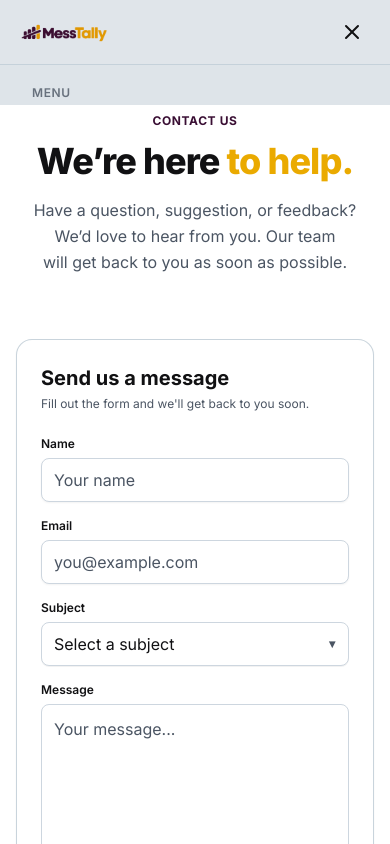
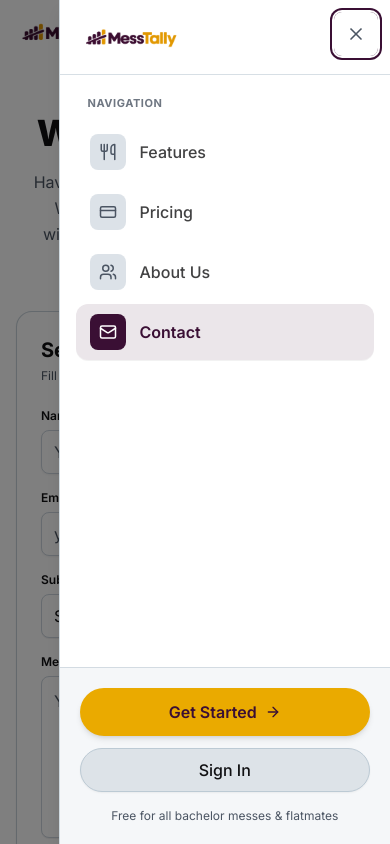
Before and after one commit to webpromahdi/mess-tally-frontend, a Next.js app: page /contact in a window 390 px wide. Both pictures are taken after a click on the button "Open navigation menu". Shown: the top 844 px of the page. Built offline with nearby package versions, Linux system fonts and the light colour scheme; no server answers.

Commit message:
feat: add seamless responsive header

```diff
--- a/src/app/(marketing-pages)/about/page.tsx
+++ b/src/app/(marketing-pages)/about/page.tsx
@@ -27,10 +27,6 @@ export default function AboutUsPage() {
         <div className="grid grid-cols-1 lg:grid-cols-12 gap-8 sm:gap-12 lg:gap-16 items-center">
           {/* Left Column: Narrative */}
           <div className="lg:col-span-6 space-y-5 sm:space-y-6">
-            <p className="text-xs sm:text-sm font-bold uppercase tracking-wider text-primary dark:text-brand-accent">
-              ABOUT US
-            </p>
-
             <h1
               id="about-hero-heading"
               className="text-4xl sm:text-5xl lg:text-[3.5rem] font-extrabold tracking-tight text-foreground leading-[1.12]"
--- a/src/app/(marketing-pages)/contact/page.tsx
+++ b/src/app/(marketing-pages)/contact/page.tsx
@@ -32,10 +32,6 @@ export default function ContactPage() {
         aria-labelledby="contact-hero-heading"
         className="mx-auto max-w-7xl px-4 sm:px-6 lg:px-8 pt-12 sm:pt-16 lg:pt-20 pb-8 text-center"
       >
-        <p className="text-xs sm:text-sm font-bold uppercase tracking-wider text-primary dark:text-brand-accent mb-3">
-          CONTACT US
-        </p>
-
         <h1
           id="contact-hero-heading"
           className="text-4xl sm:text-5xl lg:text-[3.5rem] font-extrabold tracking-tight text-foreground leading-[1.12] text-balance"
--- a/src/app/(marketing-pages)/features/page.tsx
+++ b/src/app/(marketing-pages)/features/page.tsx
@@ -81,10 +81,6 @@ export default function FeaturesPage() {
         aria-labelledby="features-hero-heading"
         className="mx-auto max-w-7xl px-4 sm:px-6 lg:px-8 pt-12 sm:pt-16 lg:pt-20 pb-8 text-center"
       >
-        <p className="text-xs sm:text-sm font-bold uppercase tracking-wider text-primary dark:text-brand-accent mb-3">
-          FEATURES
-        </p>
-
         <h1
           id="features-hero-heading"
           className="text-4xl sm:text-5xl lg:text-[3.5rem] font-extrabold tracking-tight text-foreground leading-[1.12] text-balance"
--- a/src/app/(marketing-pages)/layout.tsx
+++ b/src/app/(marketing-pages)/layout.tsx
@@ -22,7 +22,7 @@ export default function MarketingPagesLayout({
       {/* Main Content Landmark with Zero-Tolerance Horizontal Overflow Containment */}
       <main
         id="main-content"
-        className="flex-1 w-full min-w-0 max-w-full overflow-x-hidden"
+        className="flex-1 w-full min-w-0 max-w-full overflow-x-hidden -mt-16 sm:-mt-20 pt-16 sm:pt-20"
       >
         {children}
       </main>
--- a/src/components/marketing/header.tsx
+++ b/src/components/marketing/header.tsx
@@ -1,39 +1,54 @@
 "use client";
 
-import { ArrowRight, Menu, X } from "lucide-react";
+import {
+  ArrowRight,
+  CreditCard,
+  Mail,
+  Menu,
+  Users,
+  Utensils,
+} from "lucide-react";
 import Link from "next/link";
 import { usePathname } from "next/navigation";
 import * as React from "react";
 
 import { BrandLogo } from "@/components/brand-logo";
 import { Button } from "@/components/ui/button";
+import {
+  Sheet,
+  SheetContent,
+  SheetDescription,
+  SheetHeader,
+  SheetTitle,
+  SheetTrigger,
+} from "@/components/ui/sheet";
 import { siteConfig } from "@/config/site";
 import { cn } from "@/lib/utils";
+
+// Map each marketing nav link to a recognizable icon for the mobile drawer
+const NAV_ICONS = {
+  "/features": Utensils,
+  "/pricing": CreditCard,
+  "/about": Users,
+  "/contact": Mail,
+} as const;
 
 export function MarketingHeader() {
   const pathname = usePathname();
   const [mobileMenuOpen, setMobileMenuOpen] = React.useState(false);
+  const [isScrolled, setIsScrolled] = React.useState(false);
 
-  // Close mobile menu on Escape key press
+  // Monitor window scroll to smoothly transition from 100% transparent blend to frosted glass on scroll
   React.useEffect(() => {
-    function handleKeyDown(event: KeyboardEvent) {
-      if (event.key === "Escape") {
-        setMobileMenuOpen(false);
-      }
-    }
-    if (mobileMenuOpen) {
-      window.addEventListener("keydown", handleKeyDown);
-      document.body.style.overflow = "hidden";
-    } else {
-      document.body.style.overflow = "";
-    }
-    return () => {
-      window.removeEventListener("keydown", handleKeyDown);
-      document.body.style.overflow = "";
+    const handleScroll = () => {
+      setIsScrolled(window.scrollY > 20);
     };
-  }, [mobileMenuOpen]);
+    handleScroll();
+    window.addEventListener("scroll", handleScroll, { passive: true });
+    return () => window.removeEventListener("scroll", handleScroll);
+  }, []);
 
-  // Close mobile menu on route change
+  // Close mobile drawer on route navigation
   // biome-ignore lint/correctness/useExhaustiveDependencies: close on navigation
   React.useEffect(() => {
     setMobileMenuOpen(false);
@@ -42,9 +57,14 @@ export function MarketingHeader() {
   return (
     <header
       id="marketing-header"
-      className="sticky top-0 z-50 w-full border-b border-border/70 bg-background/90 backdrop-blur-md transition-colors"
+      className={cn(
+        "sticky top-0 z-40 w-full transition-all duration-300",
+        isScrolled
+          ? "border-b border-border/50 bg-white/80 dark:bg-aubergine-950/85 backdrop-blur-md shadow-2xs"
+          : "border-b border-transparent bg-transparent shadow-none",
+      )}
     >
-      <div className="mx-auto flex h-16 max-w-7xl items-center justify-between px-4 sm:px-6 lg:px-8">
+      <div className="mx-auto flex h-16 sm:h-20 max-w-7xl items-center justify-between px-4 sm:px-6 lg:px-8">
         {/* Brand Logo Anchor */}
         <Link
           href="/"
@@ -52,14 +72,18 @@ export function MarketingHeader() {
           className="inline-flex items-center gap-2 rounded-lg py-1 outline-none focus-visible:ring-2 focus-visible:ring-ring"
           aria-label="MessTally Home"
         >
-          <BrandLogo variant="auto" className="h-8 sm:h-9 w-auto" />
+          <BrandLogo
+            variant="auto"
+            className="h-9 sm:h-10 md:h-11 lg:h-12 w-auto transition-transform hover:scale-[1.02]"
+            priority
+          />
         </Link>
 
-        {/* Desktop Navigation Links (≥ 768px) */}
+        {/* Desktop Navigation Links (≥ 768px) - Modern capsule navigation */}
         <nav
           id="desktop-navigation"
           aria-label="Main Navigation"
-          className="hidden md:flex items-center gap-1 lg:gap-2"
+          className="hidden md:flex items-center gap-1.5"
         >
           {siteConfig.marketingNavLinks.map((item) => {
             const isActive =
@@ -71,84 +95,85 @@ export function MarketingHeader() {
                 key={item.href}
                 href={item.href}
                 className={cn(
-                  "relative rounded-md px-3.5 py-2 text-sm font-medium transition-colors outline-none focus-visible:ring-2 focus-visible:ring-ring",
+                  "rounded-full px-4 py-2 text-sm font-medium transition-all duration-200 outline-none focus-visible:ring-2 focus-visible:ring-ring",
                   isActive
-                    ? "text-primary dark:text-brand-accent font-semibold"
-                    : "text-muted-foreground hover:text-foreground hover:bg-accent/60",
+                    ? "bg-primary/10 text-primary dark:bg-brand-accent/15 dark:text-brand-accent font-semibold shadow-2xs"
+                    : "text-muted-foreground hover:text-foreground hover:bg-black/[0.04] dark:hover:bg-white/[0.06]",
                 )}
                 aria-current={isActive ? "page" : undefined}
               >
                 {item.label}
-                {isActive && (
-                  <span
-                    className="absolute inset-x-2 -bottom-2.5 h-0.5 rounded-full bg-brand-accent"
-                    aria-hidden="true"
-                  />
-                )}
               </Link>
             );
           })}
         </nav>
 
-        {/* Desktop Actions (≥ 768px) */}
-        <div className="hidden md:flex items-center gap-3">
-          <Button
-            asChild
-            variant="outline"
-            size="sm"
-            id="desktop-signin-button"
-            className="rounded-lg border-border text-foreground hover:bg-accent"
+        {/* Desktop Actions (≥ 768px) - Clean Sign In & Marigold Pill CTA */}
+        <div className="hidden md:flex items-center gap-2.5">
+          <Link
+            href="/login"
+            id="desktop-signin-link"
+            className="text-sm font-medium text-muted-foreground hover:text-foreground px-4 py-2 rounded-full hover:bg-black/[0.03] dark:hover:bg-white/[0.05] transition-colors outline-none focus-visible:ring-2 focus-visible:ring-ring"
           >
-            <Link href="/login">Sign In</Link>
-          </Button>
+            Sign In
+          </Link>
 
           <Button
             asChild
             variant="brand-accent"
-            size="sm"
             id="desktop-get-started-button"
-            className="rounded-lg font-semibold shadow-2xs"
+            className="rounded-full px-5 py-2.5 text-sm font-semibold shadow-xs hover:bg-marigold-600 active:scale-[0.98] transition-all"
           >
             <Link href="/register">Get Started</Link>
           </Button>
         </div>
 
-        {/* Mobile Hamburger Toggle Button (< 768px) */}
-        {/* Strictly satisfies 44x44px touch target rule from responsive.md */}
+        {/* Mobile Hamburger Drawer Trigger (< 768px) */}
+        {/* Satisfies 44x44px touch target rule from responsive.md */}
+        <Sheet open={mobileMenuOpen} onOpenChange={setMobileMenuOpen}>
+          <SheetTrigger asChild>
             <button
               type="button"
               id="mobile-nav-toggle-button"
-          onClick={() => setMobileMenuOpen((prev) => !prev)}
-          className="md:hidden inline-flex size-11 items-center justify-center rounded-lg text-foreground transition-colors hover:bg-accent focus-visible:outline-none focus-visible:ring-2 focus-visible:ring-ring"
-          aria-expanded={mobileMenuOpen}
-          aria-controls="mobile-nav-drawer"
-          aria-label={
-            mobileMenuOpen ? "Close navigation menu" : "Open navigation menu"
-          }
+              className="md:hidden inline-flex size-11 items-center justify-center rounded-full text-foreground/80 hover:text-foreground hover:bg-black/5 dark:hover:bg-white/10 transition-colors focus-visible:outline-none focus-visible:ring-2 focus-visible:ring-ring"
+              aria-label="Open navigation menu"
             >
-          {mobileMenuOpen ? (
-            <X className="size-6 text-foreground" aria-hidden="true" />
-          ) : (
               <Menu className="size-6 text-foreground" aria-hidden="true" />
-          )}
             </button>
+          </SheetTrigger>
+
+          {/* Accessible off-canvas slide-over drawer clamped to min(85vw, 320px) per responsive.md */}
+          <SheetContent
+            side="right"
+            className="w-[min(85vw,340px)] sm:max-w-sm p-0 flex flex-col justify-between border-l border-border/70 bg-white dark:bg-card text-foreground"
+          >
+            <div>
+              {/* Drawer Top Header with Logo */}
+              <SheetHeader className="p-5 border-b border-border/60 flex flex-row items-center justify-between text-left">
+                <div className="flex items-center gap-2">
+                  <BrandLogo variant="auto" className="h-8.5 w-auto" />
                 </div>
+                <SheetTitle className="sr-only">
+                  MessTally Navigation
+                </SheetTitle>
+                <SheetDescription className="sr-only">
+                  Main navigation options for MessTally marketing pages
+                </SheetDescription>
+              </SheetHeader>
 
-      {/* Mobile Drawer Overlay & Panel (< 768px) */}
-      {mobileMenuOpen && (
-        <div
-          id="mobile-nav-drawer"
-          className="md:hidden fixed inset-x-0 top-16 bottom-0 z-40 bg-background/95 backdrop-blur-lg flex flex-col justify-between overflow-y-auto border-t border-border/70 p-5 animate-in fade-in slide-in-from-top-2 duration-200"
-        >
-          <div className="space-y-2">
-            <p className="px-3 text-xs font-semibold uppercase tracking-wider text-muted-foreground/80">
-              Menu
+              {/* Drawer Navigation Links */}
+              <div className="px-4 py-5 space-y-1">
+                <p className="px-3 pb-2 text-[11px] font-bold uppercase tracking-wider text-muted-foreground/80">
+                  Navigation
                 </p>
                 <nav
                   className="flex flex-col space-y-1"
                   aria-label="Mobile Navigation"
                 >
                   {siteConfig.marketingNavLinks.map((item) => {
+                    const Icon =
+                      NAV_ICONS[item.href as keyof typeof NAV_ICONS] ??
+                      Utensils;
                     const isActive =
                       pathname === item.href ||
                       (item.href === "/about" && pathname === "/about-us") ||
@@ -159,50 +184,64 @@ export function MarketingHeader() {
                         href={item.href}
                         onClick={() => setMobileMenuOpen(false)}
                         className={cn(
-                      "flex min-h-[44px] items-center justify-between rounded-lg px-4 text-base font-medium transition-colors",
+                          "flex min-h-[48px] items-center gap-3.5 rounded-xl px-3.5 py-2.5 text-base font-medium transition-colors",
                           isActive
-                        ? "bg-accent font-semibold text-primary dark:text-brand-accent"
-                        : "text-foreground hover:bg-accent/60",
+                            ? "bg-primary/10 text-primary dark:bg-brand-accent/15 dark:text-brand-accent font-semibold shadow-2xs"
+                            : "text-foreground/80 hover:text-foreground hover:bg-accent/60",
                         )}
                         aria-current={isActive ? "page" : undefined}
                       >
-                    <span>{item.label}</span>
-                    {isActive && (
-                      <span className="size-1.5 rounded-full bg-primary dark:bg-brand-accent" />
+                        <div
+                          className={cn(
+                            "flex size-9 items-center justify-center rounded-lg transition-colors",
+                            isActive
+                              ? "bg-primary text-primary-foreground dark:bg-brand-accent dark:text-brand-accent-foreground"
+                              : "bg-muted/70 text-muted-foreground",
                           )}
+                        >
+                          <Icon className="size-4.5" aria-hidden="true" />
+                        </div>
+                        <span className="flex-1">{item.label}</span>
                       </Link>
                     );
                   })}
                 </nav>
               </div>
+            </div>
 
-          {/* Mobile Full-Width Auth Buttons */}
-          <div className="pt-6 border-t border-border/70 space-y-3 pb-8">
+            {/* Mobile Drawer Full-Width Auth Actions */}
+            <div className="p-5 border-t border-border/60 bg-muted/20 space-y-3">
+              <Button
+                asChild
+                variant="brand-accent"
+                className="w-full min-h-[48px] rounded-full text-base font-semibold justify-center shadow-md hover:bg-marigold-600 transition-all"
+                onClick={() => setMobileMenuOpen(false)}
+              >
+                <Link
+                  href="/register"
+                  className="inline-flex items-center gap-2"
+                >
+                  <span>Get Started</span>
+                  <ArrowRight className="size-4" aria-hidden="true" />
+                </Link>
+              </Button>
+
               <Button
                 asChild
                 variant="outline"
-              className="w-full min-h-[44px] text-base justify-center"
+                className="w-full min-h-[44px] rounded-full text-base justify-center border-border hover:bg-accent transition-colors"
                 onClick={() => setMobileMenuOpen(false)}
               >
                 <Link href="/login">Sign In</Link>
               </Button>
-            <Button
-              asChild
-              variant="brand-accent"
-              className="w-full min-h-[48px] text-base font-semibold justify-center shadow-md"
-              onClick={() => setMobileMenuOpen(false)}
-            >
-              <Link href="/register" className="inline-flex items-center gap-2">
-                <span>Create Your Mess</span>
-                <ArrowRight className="size-4" aria-hidden="true" />
-              </Link>
-            </Button>
+
               <p className="text-center text-xs text-muted-foreground pt-1">
                 Free for all bachelor messes &amp; flatmates
               </p>
             </div>
+          </SheetContent>
+        </Sheet>
       </div>
-      )}
     </header>
   );
 }
--- /dev/null
+++ b/src/components/ui/sheet.tsx
@@ -0,0 +1,145 @@
+"use client";
+
+import { XIcon } from "lucide-react";
+import { Dialog as SheetPrimitive } from "radix-ui";
+import type * as React from "react";
+import { cn } from "@/lib/utils";
+
+function Sheet({ ...props }: React.ComponentProps<typeof SheetPrimitive.Root>) {
+  return <SheetPrimitive.Root data-slot="sheet" {...props} />;
+}
+
+function SheetTrigger({
+  ...props
+}: React.ComponentProps<typeof SheetPrimitive.Trigger>) {
+  return <SheetPrimitive.Trigger data-slot="sheet-trigger" {...props} />;
+}
+
+function SheetClose({
+  ...props
+}: React.ComponentProps<typeof SheetPrimitive.Close>) {
+  return <SheetPrimitive.Close data-slot="sheet-close" {...props} />;
+}
+
+function SheetPortal({
+  ...props
+}: React.ComponentProps<typeof SheetPrimitive.Portal>) {
+  return <SheetPrimitive.Portal data-slot="sheet-portal" {...props} />;
+}
+
+function SheetOverlay({
+  className,
+  ...props
+}: React.ComponentProps<typeof SheetPrimitive.Overlay>) {
+  return (
+    <SheetPrimitive.Overlay
+      data-slot="sheet-overlay"
+      className={cn(
+        "fixed inset-0 z-50 bg-black/50 data-[state=closed]:animate-out data-[state=closed]:fade-out-0 data-[state=open]:animate-in data-[state=open]:fade-in-0",
+        className,
+      )}
+      {...props}
+    />
+  );
+}
+
+function SheetContent({
+  className,
+  children,
+  side = "right",
+  showCloseButton = true,
+  ...props
+}: React.ComponentProps<typeof SheetPrimitive.Content> & {
+  side?: "top" | "right" | "bottom" | "left";
+  showCloseButton?: boolean;
+}) {
+  return (
+    <SheetPortal>
+      <SheetOverlay />
+      <SheetPrimitive.Content
+        data-slot="sheet-content"
+        className={cn(
+          "fixed z-50 flex flex-col gap-4 bg-background shadow-lg transition ease-in-out data-[state=closed]:animate-out data-[state=closed]:duration-300 data-[state=open]:animate-in data-[state=open]:duration-500",
+          side === "right" &&
+            "inset-y-0 right-0 h-full w-3/4 border-l data-[state=closed]:slide-out-to-right data-[state=open]:slide-in-from-right sm:max-w-sm",
+          side === "left" &&
+            "inset-y-0 left-0 h-full w-3/4 border-r data-[state=closed]:slide-out-to-left data-[state=open]:slide-in-from-left sm:max-w-sm",
+          side === "top" &&
+            "inset-x-0 top-0 h-auto border-b data-[state=closed]:slide-out-to-top data-[state=open]:slide-in-from-top",
+          side === "bottom" &&
+            "inset-x-0 bottom-0 h-auto border-t data-[state=closed]:slide-out-to-bottom data-[state=open]:slide-in-from-bottom",
+          className,
+        )}
+        {...props}
+      >
+        {children}
+        {showCloseButton && (
+          <SheetPrimitive.Close
+            data-slot="sheet-close"
+            className="absolute top-3 right-3 inline-flex size-11 items-center justify-center rounded-lg text-muted-foreground transition-colors hover:text-foreground hover:bg-accent focus:ring-2 focus:ring-ring focus:ring-offset-2 focus:outline-hidden disabled:pointer-events-none"
+          >
+            <XIcon className="size-5" />
+            <span className="sr-only">Close</span>
+          </SheetPrimitive.Close>
+        )}
+      </SheetPrimitive.Content>
+    </SheetPortal>
+  );
+}
+
+function SheetHeader({ className, ...props }: React.ComponentProps<"div">) {
+  return (
+    <div
+      data-slot="sheet-header"
+      className={cn("flex flex-col gap-1.5 p-4", className)}
+      {...props}
+    />
+  );
+}
+
+function SheetFooter({ className, ...props }: React.ComponentProps<"div">) {
+  return (
+    <div
+      data-slot="sheet-footer"
+      className={cn("mt-auto flex flex-col gap-2 p-4", className)}
+      {...props}
+    />
+  );
+}
+
+function SheetTitle({
+  className,
+  ...props
+}: React.ComponentProps<typeof SheetPrimitive.Title>) {
+  return (
+    <SheetPrimitive.Title
+      data-slot="sheet-title"
+      className={cn("font-semibold text-foreground", className)}
+      {...props}
+    />
+  );
+}
+
+function SheetDescription({
+  className,
+  ...props
+}: React.ComponentProps<typeof SheetPrimitive.Description>) {
+  return (
+    <SheetPrimitive.Description
+      data-slot="sheet-description"
+      className={cn("text-sm text-muted-foreground", className)}
+      {...props}
+    />
+  );
+}
+
+export {
+  Sheet,
+  SheetTrigger,
+  SheetClose,
+  SheetContent,
+  SheetHeader,
+  SheetFooter,
+  SheetTitle,
+  SheetDescription,
+};
--- a/src/config/site.ts
+++ b/src/config/site.ts
@@ -10,8 +10,8 @@ export const siteConfig = {
   navLinks: [{ label: "Dashboard", href: "/dashboard" }],
   marketingNavLinks: [
     { label: "Features", href: "/features" },
+    { label: "Pricing", href: "/pricing" },
     { label: "About Us", href: "/about" },
-    { label: "Pricing", href: "/pricing" },
     { label: "Contact", href: "/contact" },
   ],
 } as const;
```
Lines whose indentation alone changed are shown as unchanged.
